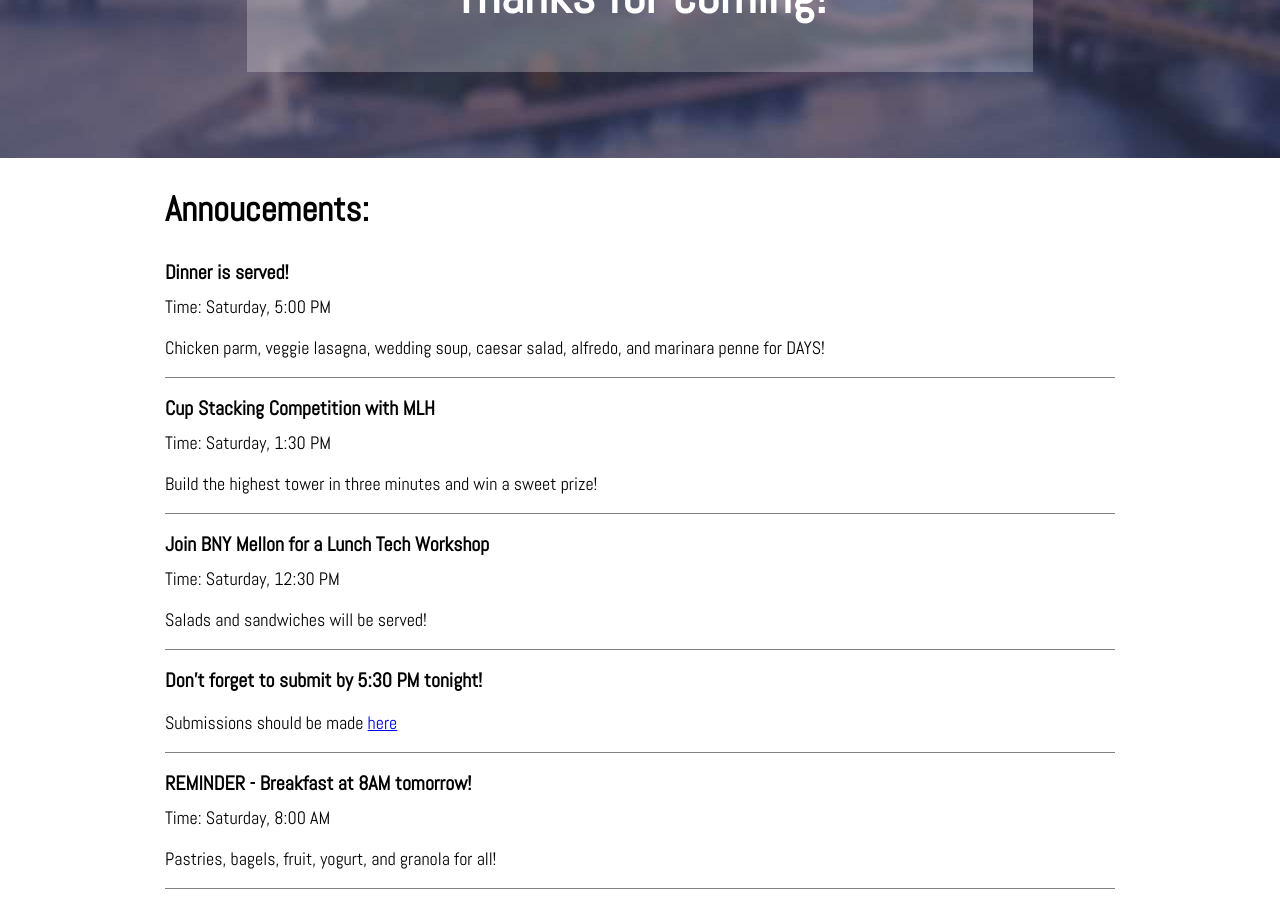
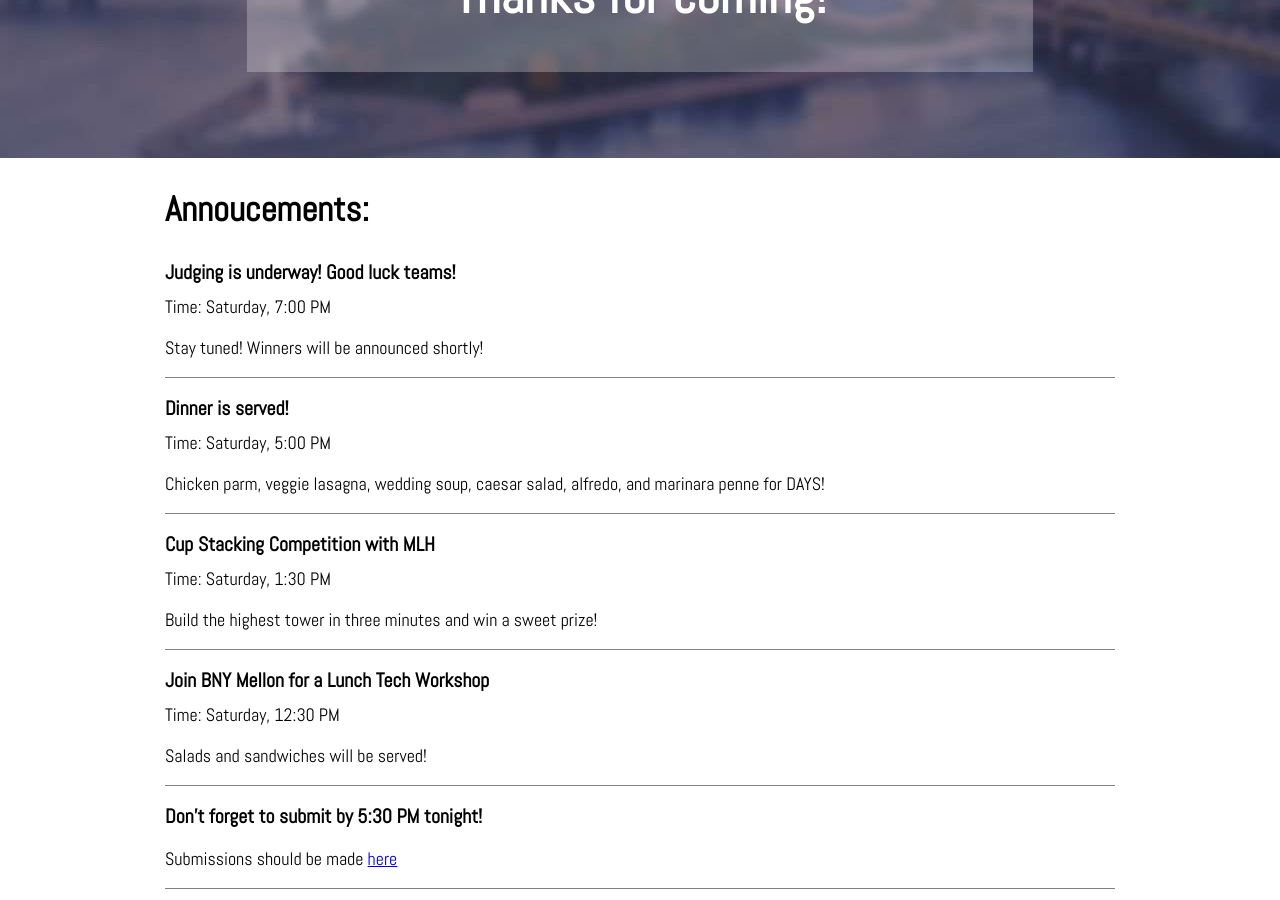
Before and after one commit to SteelHeads/steelhacks.com, a Jekyll site: the page built from live.html, in a window 1280 px wide and 900 px high, scrolled down 580 px. Built offline with Jekyll 4.4.1, drawn with Linux system fonts in a browser that asks for light colours; nearby versions of some CDN libraries.

Commit message:
Judging underway

```diff
--- a/_data/announcements.yml
+++ b/_data/announcements.yml
@@ -51,3 +51,8 @@
   time: Saturday, 5:00 PM
   description: |
     Chicken parm, veggie lasagna, wedding soup, caesar salad, alfredo, and marinara penne for DAYS!
+
+- title: Judging is underway! Good luck teams!
+  time: Saturday, 7:00 PM
+  description: |
+    Stay tuned! Winners will be announced shortly!
```
